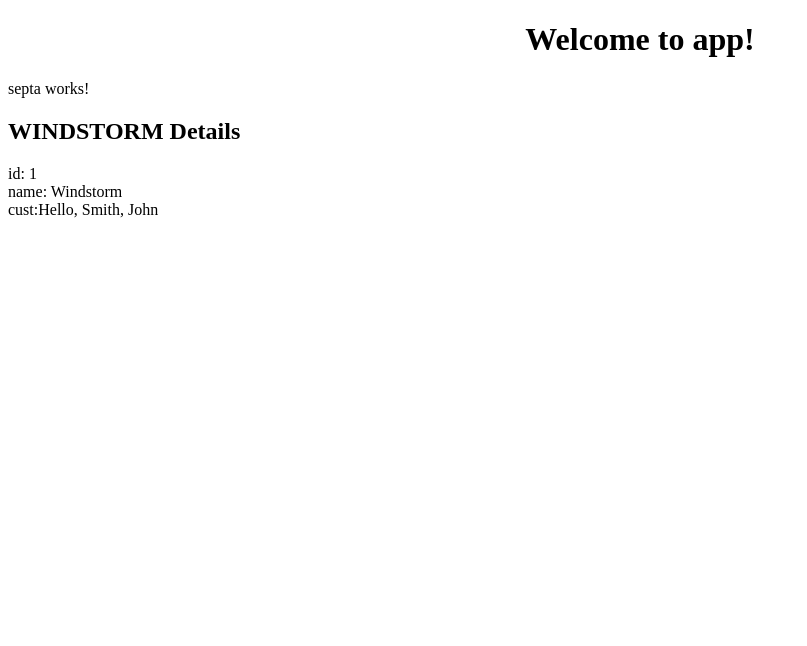
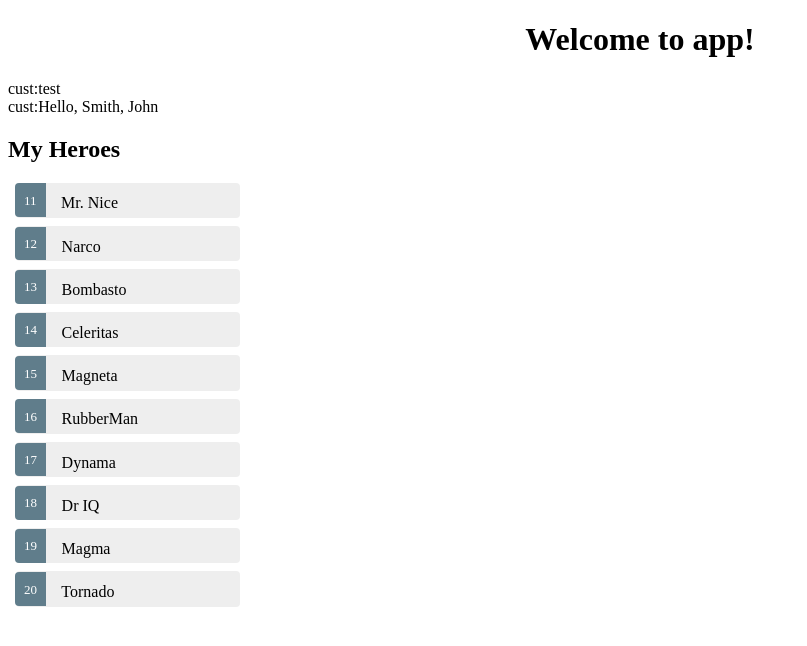
Before and after one commit to mchirico/angular, an Angular app: page / in a window 1280 px wide. Shown: the top 646 px of the page, without its empty margins (0-807 px from the left). Built offline with nearby package versions, Linux system fonts and the light colour scheme.

Commit message:
AN-2 Tests

```diff
--- a/src/app/app.module.ts
+++ b/src/app/app.module.ts
@@ -1,5 +1,6 @@
 import { BrowserModule } from '@angular/platform-browser';
 import { NgModule } from '@angular/core';
+import { FormsModule } from '@angular/forms';
 
 
 import { AppComponent } from './app.component';
@@ -12,7 +13,8 @@
     SeptaComponent
   ],
   imports: [
-    BrowserModule
+    BrowserModule,
+    FormsModule
   ],
   providers: [],
   bootstrap: [AppComponent]
--- a/src/app/data.ts
+++ b/src/app/data.ts
@@ -1,4 +1,4 @@
-export class Data {
+export class Hero {
   id: number;
   name: string;
 }
@@ -11,11 +11,12 @@
 }
 
 export class Customer {
-
   p: IPerson;
-
   constructor(person: IPerson) {
     this.p = person;
+  }
+  test() {
+    return 'test';
   }
 
   greet() {
--- a/src/app/data/mock-data.ts
+++ b/src/app/data/mock-data.ts
@@ -1,7 +1,7 @@
 
-import { Data } from './../data';
+import { Hero } from './../data';
 
-export const HEROES: Data[] = [
+export const HEROES: Hero[] = [
   { id: 11, name: 'Mr. Nice' },
   { id: 12, name: 'Narco' },
   { id: 13, name: 'Bombasto' },
--- a/src/app/septa/septa.component.css
+++ b/src/app/septa/septa.component.css
@@ -0,0 +1,48 @@
+/* HeroesComponent's private CSS styles */
+.selected {
+  background-color: #CFD8DC !important;
+  color: white;
+}
+.heroes {
+  margin: 0 0 2em 0;
+  list-style-type: none;
+  padding: 0;
+  width: 15em;
+}
+.heroes li {
+  cursor: pointer;
+  position: relative;
+  left: 0;
+  background-color: #EEE;
+  margin: .5em;
+  padding: .3em 0;
+  height: 1.6em;
+  border-radius: 4px;
+}
+.heroes li.selected:hover {
+  background-color: #BBD8DC !important;
+  color: white;
+}
+.heroes li:hover {
+  color: #607D8B;
+  background-color: #DDD;
+  left: .1em;
+}
+.heroes .text {
+  position: relative;
+  top: -3px;
+}
+.heroes .badge {
+  display: inline-block;
+  font-size: small;
+  color: white;
+  padding: 0.8em 0.7em 0 0.7em;
+  background-color: #607D8B;
+  line-height: 1em;
+  position: relative;
+  left: -1px;
+  top: -4px;
+  height: 1.8em;
+  margin-right: .8em;
+  border-radius: 4px 0 0 4px;
+}
--- a/src/app/septa/septa.component.html
+++ b/src/app/septa/septa.component.html
@@ -1,9 +1,25 @@
-<p>
-  septa works!
-</p>
-<h2>{{ hero.name | uppercase }} Details</h2>
 
-<div><span>id: </span>{{hero.id}}</div>
-<div><span>name: </span>{{hero.name}}</div>
 
+<div><span>cust:</span>{{cust.test()}}</div>
 <div><span>cust:</span>{{cust.greet()}}</div>
+
+<h2>My Heroes</h2>
+<ul class="heroes">
+  <li *ngFor="let hero of heroes"
+      [class.selected]="hero === selectedHero"
+      (click)="onSelect(hero)">
+    <span class="badge">{{hero.id}}</span> {{hero.name}}
+  </li>
+</ul>
+
+<div *ngIf="selectedHero">
+
+  <h2>{{ selectedHero.name | uppercase }} Details</h2>
+  <div><span>id: </span>{{selectedHero.id}}</div>
+  <div>
+    <label>name:
+      <input [(ngModel)]="selectedHero.name" placeholder="name">
+    </label>
+  </div>
+
+</div>
--- a/src/app/septa/septa.component.ts
+++ b/src/app/septa/septa.component.ts
@@ -1,5 +1,6 @@
 import {Component, OnInit} from '@angular/core';
-import {Data, Customer, IPerson} from '../data';
+import {Hero, Customer, IPerson} from '../data';
+import {HEROES} from '../data/mock-data';
 
 
 @Component({
@@ -9,11 +10,7 @@
 })
 export class SeptaComponent implements OnInit {
 
-  hero: Data = {
-    id: 1,
-    name: 'Windstorm'
-  };
-
+  heroes = HEROES;
 
   person: IPerson = {
     firstName: 'John',
@@ -21,9 +18,9 @@
     age: 23
   };
 
-
   cust = new Customer(this.person);
 
+  selectedHero: Hero;
 
   constructor() {
   }
@@ -31,4 +28,7 @@
   ngOnInit() {
   }
 
+  onSelect(hero: Hero): void {
+    this.selectedHero = hero;
+  }
 }
```
Also changed, not shown: 2 other files (tests, documents, lock files or other folders).
